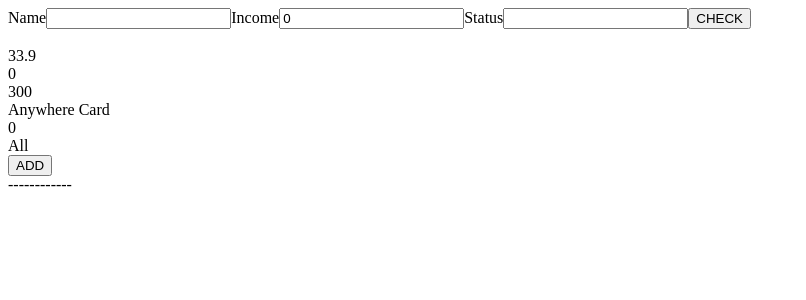
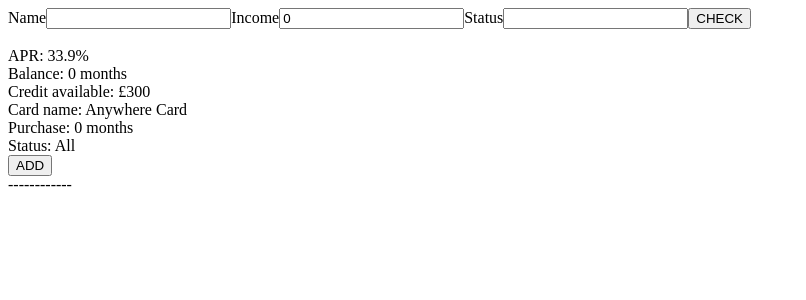
Before and after one commit to maciejk77/tm-cc-react, a React (Create React App) app: page / in a window 1280 px wide. Both pictures are taken after typing "Sample", "Sample" into the empty fields and a click on the button "CHECK". Shown: the top 300 px of the page, without its empty margins (0-806 px from the left). Built offline with nearby package versions, Linux system fonts and the light colour scheme; the HTML template or start-up script is replaced by a standard one.

Commit message:
Minor, clean up

```diff
--- a/src/Card.js
+++ b/src/Card.js
@@ -23,12 +23,12 @@ class Card extends Component {
     const { name, status, apr, balance_mths, purchase_mths, credit_avail } = this.props.card;
     return (
       <div>
-        <div>{apr}</div>
-        <div>{balance_mths}</div>
-        <div>{credit_avail}</div>
-        <div>{name}</div>
-        <div>{purchase_mths}</div>
-        <div>{status}</div>
+        <div>APR: {apr}%</div>
+        <div>Balance: {balance_mths} months</div>
+        <div>Credit available: £{credit_avail}</div>
+        <div>Card name: {name}</div>
+        <div>Purchase: {purchase_mths} months</div>
+        <div>Status: {typeof(status) === "number" && '£'}{status}</div>
         { this.state.to_add
           ? <button onClick={() => this.handle_add(credit_avail)}>ADD</button>
           : <button onClick={() => this.handle_remove(credit_avail)}>REMOVE</button>
```
